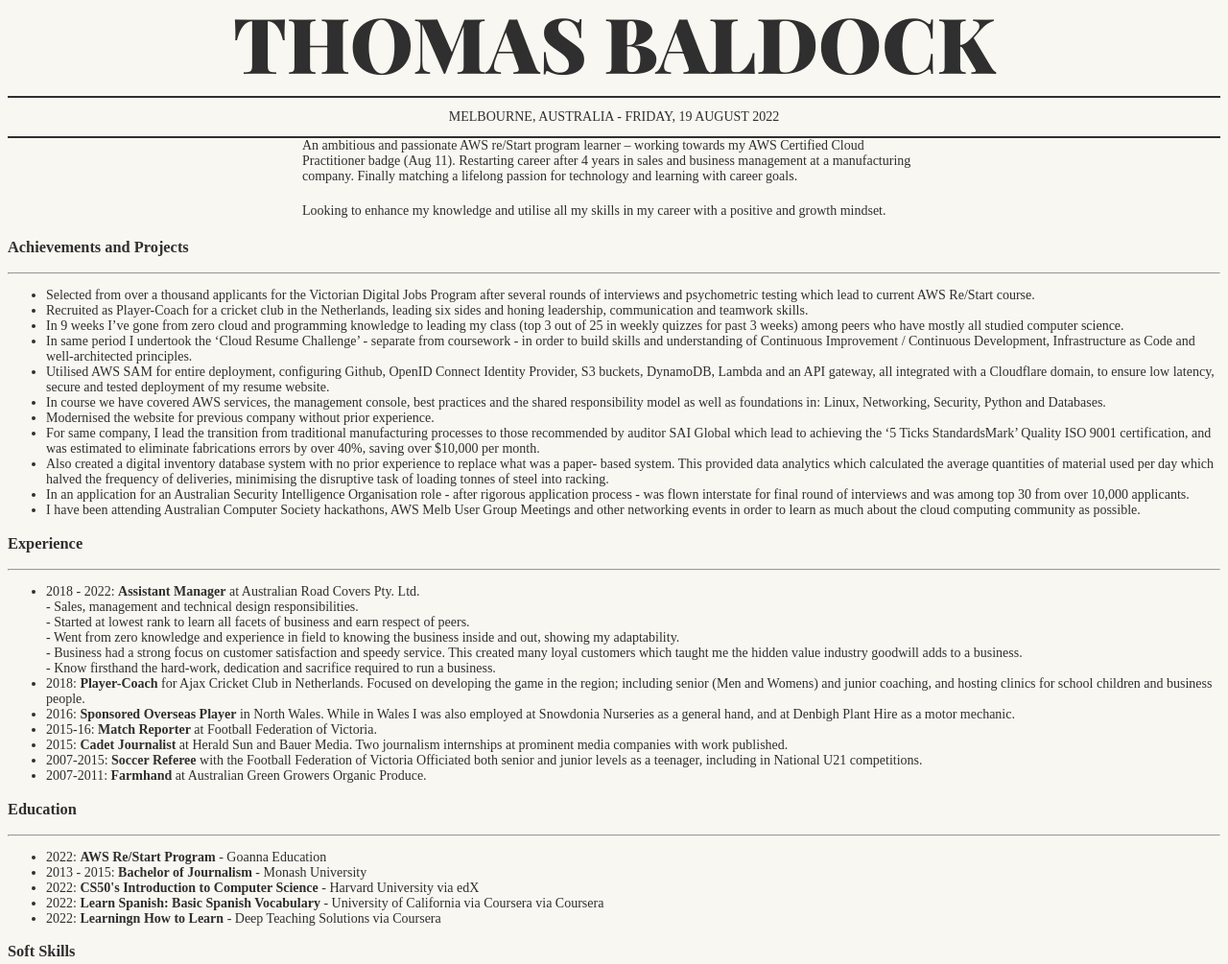
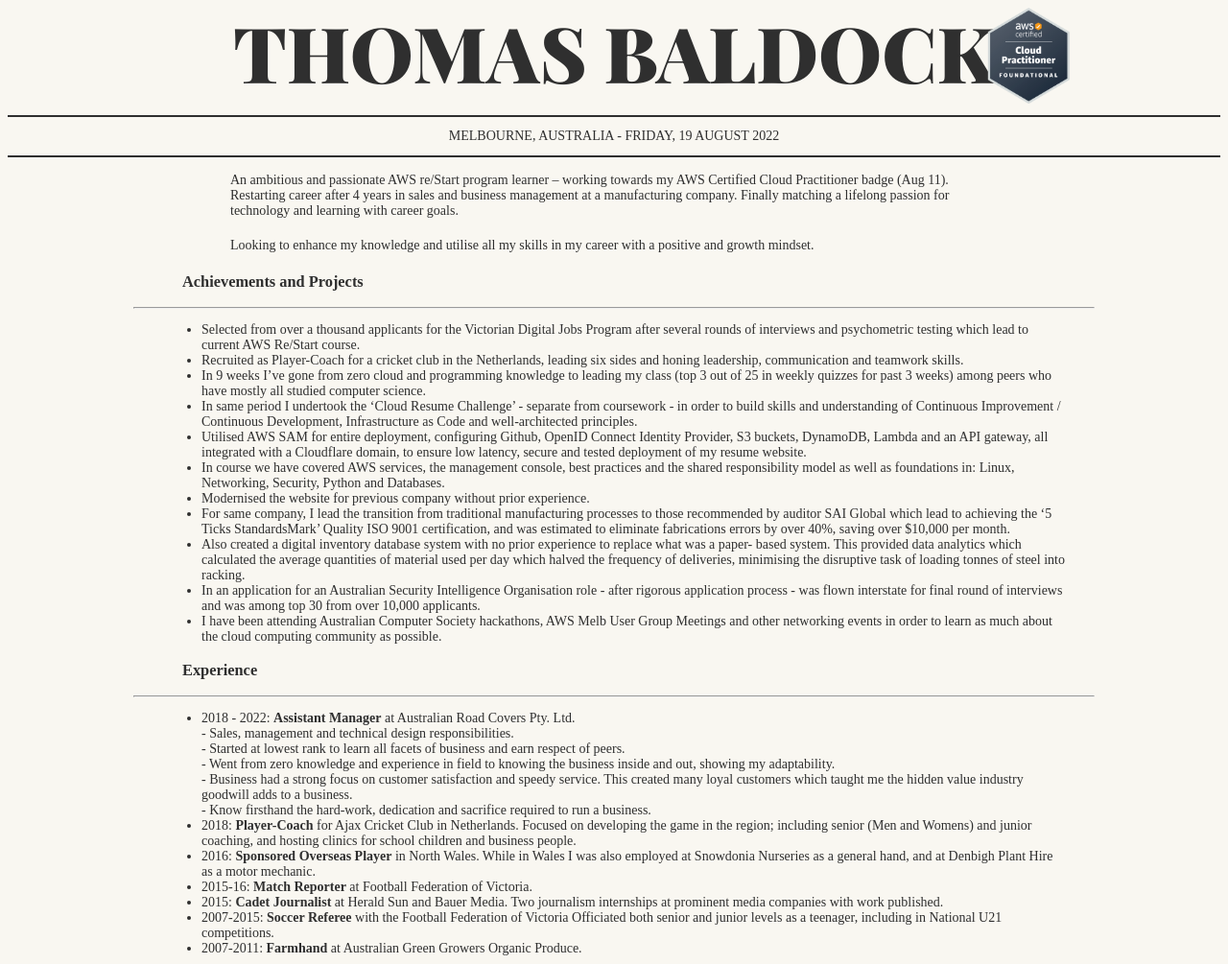
Before and after one commit to ThomasBaldock/resumesite, a plain HTML site: page resumesite/resumesitehtml/index.html in a window 1280 px wide. Shown: the top 1005 px of the page at 96% size. Drawn offline with nearby package versions, Linux system fonts and the light colour scheme; no server answers; a web font is replaced by a local one.

Commit message:
update css

```diff
--- a/resumesite/resumesitehtml/index.html
+++ b/resumesite/resumesitehtml/index.html
@@ -7,7 +7,7 @@
             .then(() => fetch('https://sqlmxogyu8.execute-api.ap-southeast-2.amazonaws.com/Prod/get'))
             .then(response => response.json())
             .then((data) => {
-                document.getElementById('replaceme').innerText = data.count
+                document.getElementById('replaceME').innerText = data.count
             })
     </script>
     <link href='https://fonts.googleapis.com/css?family=Playfair+Display:400,700,900,400italic,700italic,900italic|Droid+Serif:400,700,400italic,700italic' rel='stylesheet' type='text/css'>
@@ -21,6 +21,7 @@
     <div class="headerobjectswrapper">
         <div class="weatherforcastbox"><span style="font-style: italic;">You are visitor number:  <span id="replaceme" />  </div>
         <header>Thomas Baldock</header>
+        <div class="example"><img src="images/cloud-practioner-badge.png" alt="Certified Cloud Practioner Badge" width="100" height="100"></header></div>
     </div>
 
     <div class="subhead">Melbourne, Australia -
@@ -33,11 +34,12 @@
       <div class="display-time"></div>
     </div>
 </div>
+<br>
 <P class="blocktext">An ambitious and passionate AWS re/Start program learner – working towards my AWS Certified Cloud Practitioner badge (Aug 11). Restarting career after 4 years in sales and business management at a manufacturing company. Finally matching a lifelong passion for technology and learning with career goals.</p>
 <P class="blocktext">Looking to enhance my knowledge and utilise all my skills in my career with a positive and growth mindset.</p>
-  <h3>Achievements and Projects</h3>
-  <hr>
-  <ul>
+<h3 class="blocktext">Achievements and Projects</h3>
+<hr>
+<ul>
 <li> Selected from over a thousand applicants for the Victorian Digital Jobs Program after several rounds of interviews and psychometric testing which lead to current AWS Re/Start course.</li>
     <li>Recruited as Player-Coach for a cricket club in the Netherlands, leading six sides and honing leadership, communication and teamwork skills.</li>
 <li>In 9 weeks I’ve gone from zero cloud and programming knowledge to leading my class (top 3 out of 25 in weekly quizzes for past 3 weeks) among peers who have mostly all studied computer science. </li>
@@ -84,7 +86,7 @@ competitions.</li>
       </ul>
   <h3>Soft Skills</h3>
   <hr>
-    <ul>
+<ul>
 <li>Teamwork</li>
 <li>Communication</li>
 <li>Emotional Intelligence</li>
@@ -94,10 +96,9 @@ competitions.</li>
       </ul>
  <h3>Fun facts about me </h3>
   <hr>
-I’m still waiting for my letter from Hogwarts. I like photography and live to travel. I’m
+<P class="blocktext2">I’m still waiting for my letter from Hogwarts. I like photography and live to travel. I’m
 learning Spanish. I’m secretly a huge fan of bird-watching... Please don’t tell
-anybody. I can make a mean asado (and if you don’t know what that is, you’ll have to employ me to find out...).<br>
-  <br>
+anybody. I can make a mean asado (and if you don’t know what that is, you’ll have to employ me to find out...).</p>
 <script src="date.js"></script>
 </body>
 </html>
--- a/resumesite/resumesitehtml/test.css
+++ b/resumesite/resumesitehtml/test.css
@@ -11,13 +11,33 @@ header{
     text-transform: uppercase;
     display: inline-block;
     line-height: 72px;
-    margin-bottom: 20px;
+    margin-top: 10px;
+    margin-bottom: 30px;
 
 }
 p{
     margin-top: 0;
     margin-bottom: 20px;
 }
+
+li{
+    width:900px;
+    margin-left: auto;
+    margin-right: auto;
+}
+
+h3{
+    width:900px;
+    margin-left: auto;
+    margin-right: auto;
+}
+
+hr{
+    width:1000px;
+    margin-left: auto;
+    margin-right: auto;
+}
+
 .head{
     text-align: center;
     position: relative;
@@ -36,14 +56,15 @@ p{
 
 }
 .weatherforcastbox{
-    position: relative;
+    position: absolute;
     width: 12%;
-    left: 10px;
+    left: 20px;
     border: 3px double #2f2f2f;
     padding: 10px 15px 10px 15px;
     line-height: 20px;
     display: inline-block;
-    margin: 0 50px 20px -360px;
+    margin: 20px 15px -50px 10px;
+    margin-top: 35px;
 }
 .content{
     font-size: 0;
@@ -285,5 +306,18 @@ p{
 P.blocktext {
     margin-left: auto;
     margin-right: auto;
-    width: 650px
+    width: 800px
 }
+
+P.blocktext2 {
+    margin-left: auto;
+    margin-right: auto;
+    width: 900px
+}
+
+.example {
+    position: absolute;
+    right: 150px;
+    bottom: 0px;
+    top: 0px;
+  }
```
Also changed, not shown: resumesite/resumesitehtml/images/cloud-practioner-badge.png (added), 2 other files.
